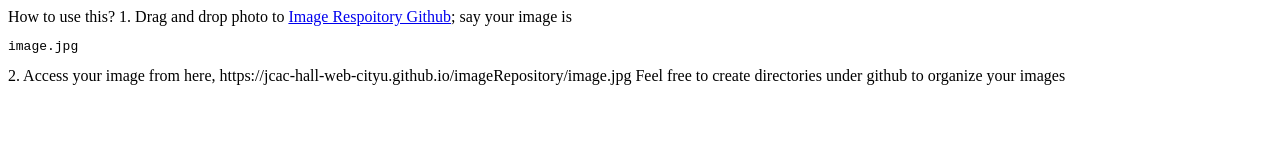
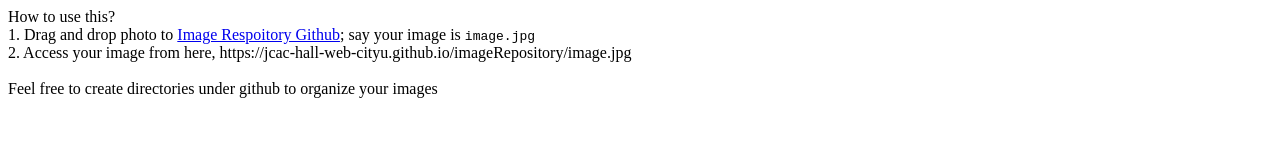
Before and after one commit to JCAC-HALL-WEB-CITYU/imageRepository, a plain HTML site: page index.html in a window 1280 px wide. Drawn offline with Linux system fonts and the light colour scheme.

Commit message:
Update index.html

```diff
--- a/index.html
+++ b/index.html
@@ -1,7 +1,9 @@
 
 How to use this?
-
-1. Drag and drop photo to <a href="https://github.com/JCAC-HALL-WEB-CITYU/imageRepository">Image Respoitory Github</a>; say your image is  <pre>image.jpg</pre>
+<br>
+1. Drag and drop photo to <a href="https://github.com/JCAC-HALL-WEB-CITYU/imageRepository">Image Respoitory Github</a>; say your image is  <code>image.jpg</code>
+<br>
 2. Access your image from here, https://jcac-hall-web-cityu.github.io/imageRepository/image.jpg
-
+<br>
+<br>
 Feel free to create directories under github to organize your images
```
